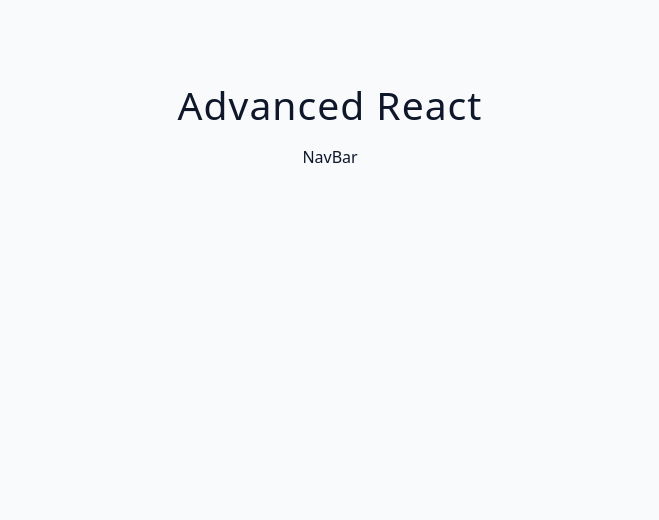
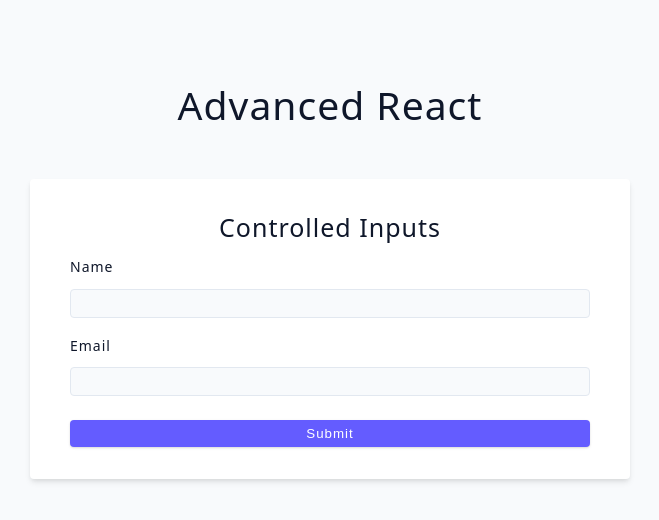
Before and after one commit to Levisogembo/react-advanced, a React (Vite) app: page / in a window 1280 px wide. Shown: the top 520 px of the page, without its empty margins (310-969 px from the left). Built offline with nearby package versions, Linux system fonts and the light colour scheme.

Commit message:
implemented controlled inputs using forms and optional chaining

```diff
--- a/src/App.jsx
+++ b/src/App.jsx
@@ -1,4 +1,4 @@
-import Starter from './tutorial/04-project-structure/starter/navbar'
+import Starter from './tutorial/06-forms/starter/01-controlled-inputs'
 
 function App() {
   return (
--- /dev/null
+++ b/src/tutorial/04-project-structure/starter/Pages/index.jsx
@@ -0,0 +1,4 @@
+import Home from "./Home";
+import About from "./About";
+
+export {Home, About}
--- a/src/tutorial/06-forms/starter/01-controlled-inputs.jsx
+++ b/src/tutorial/06-forms/starter/01-controlled-inputs.jsx
@@ -1,4 +1,26 @@
+import {useState} from 'react'
+
 const ControlledInputs = () => {
-  return <h2>Controlled Inputs</h2>;
+  const [name,setName] = useState("")
+  const [email, setEmail] = useState("")
+
+  const handleSubmit = (e) =>{
+    e.preventDefault()
+    console.log(name,email);
+  }
+  return (
+    <form  className= "form" onSubmit={handleSubmit}>
+      <h4>Controlled Inputs</h4>
+      <div className="form-row">
+        <label htmlFor="name" className="form-label">Name</label>
+        <input type="text" id="name" className="form-input" value={name} onChange={(e)=>setName(e.target.value)}></input>
+      </div>
+      <div className="form-row">
+        <label htmlFor="email" className="form-label">email</label>
+        <input type="text" id="email" className="form-input" value={email} onChange={(e)=>setEmail(e.target.value)}></input>
+      </div>
+      <button type="submit" className="btn btn-block">Submit</button>
+    </form>
+  )
 };
 export default ControlledInputs;
```
Also changed, not shown: src/tutorial/04-project-structure/starter/Example/firstComponent.jsx (added, +9 -0 lines), src/tutorial/04-project-structure/starter/Example/index.jsx (added, +13 -0 lines), src/tutorial/04-project-structure/starter/Example/secondComponent.jsx (added, +9 -0 lines), src/tutorial/04-project-structure/starter/Pages/About.jsx (added, +9 -0 lines), src/tutorial/04-project-structure/starter/Pages/Home.jsx (added, +9 -0 lines), src/tutorial/05-leverage-javascript/starter/List.jsx (added, +20 -0 lines), src/tutorial/05-leverage-javascript/starter/Person.jsx (added, +16 -0 lines).
